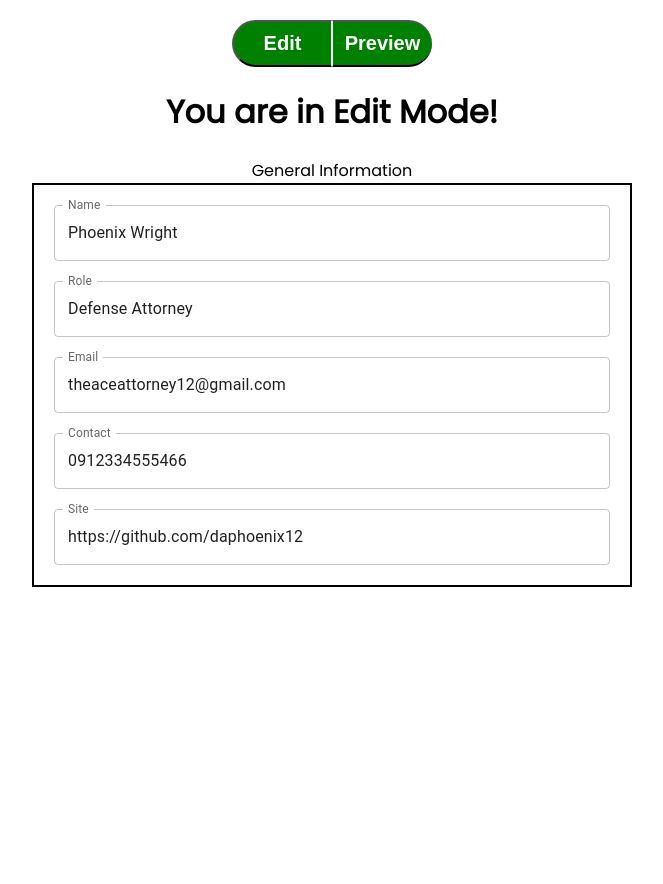
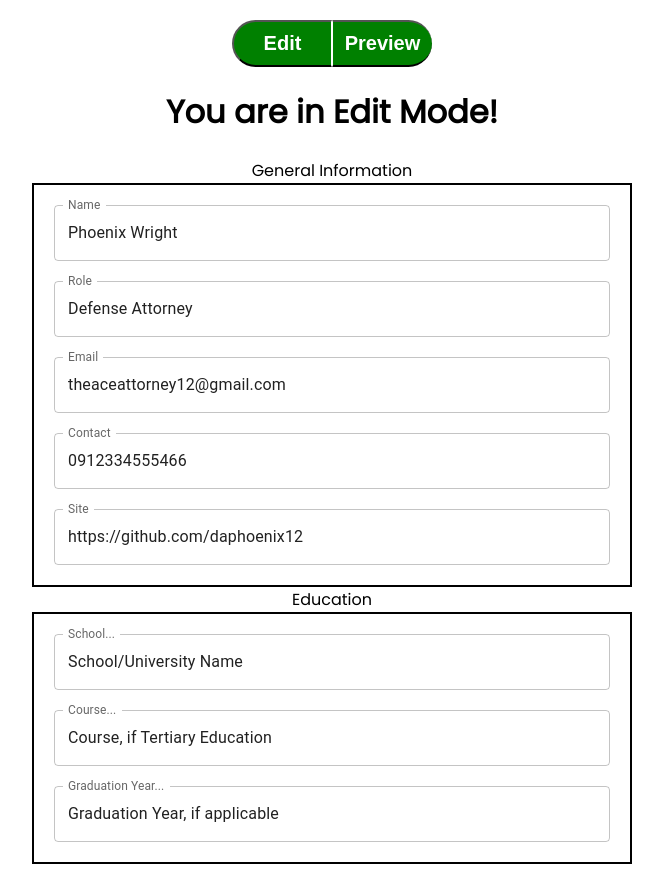
Before and after one commit to bananabread08/cv-app-v2, a React (Create React App) app: page / in a window 1280 px wide. Shown: the whole page, without its empty margins (308-971 px from the left). Before the commit the page ends 800 px from the top, so only its background shows below. Built offline with nearby package versions, Linux system fonts and the light colour scheme.

Commit message:
added Education components

```diff
--- a/src/App.js
+++ b/src/App.js
@@ -1,8 +1,9 @@
 import React, { useState } from 'react';
 import styled from 'styled-components';
 import './App.css';
-import GeneralInfoAlter from './components/GeneralInfoAlter';
+import GeneralInfoEdit from './components/GeneralInfoEdit';
 import GeneralInfoPreview from './components/GeneralInfoPreview';
+import EducationEdit from './components/EducationEdit';
 
 const ModeButton = styled.button`
   background: green;
@@ -76,7 +77,12 @@ function App() {
       {mode ? (
         <div className="edit">
           <h1> You are in Edit Mode!</h1>
-          <GeneralInfoAlter infos={infos} handleChange={handleChange} />
+          <GeneralInfoEdit infos={infos} handleChange={handleChange} />
+          <div>
+            {' '}
+            Education
+            <EducationEdit />
+          </div>
         </div>
       ) : (
         <div className="preview">
--- /dev/null
+++ b/src/components/EducationEdit.js
@@ -0,0 +1,58 @@
+import React, { useState } from 'react';
+import { TextField } from '@mui/material';
+import styled from 'styled-components';
+
+const StyledForm = styled.div`
+  display: flex;
+  flex-direction: column;
+  gap: 20px;
+  border: 2px black solid;
+  padding: 20px;
+  max-width: 600px;
+  margin: 0 auto;
+`;
+
+export default function ExperienceEdit() {
+  const [educationInfos, setEducationInfos] = useState({
+    school: 'School/University Name',
+    gradDate: 'Graduation Year, if applicable',
+    course: 'Course, if Tertiary Education',
+  });
+  const handleChange = (e) => {
+    setEducationInfos({
+      ...educationInfos, //save the current state of  all values
+      [e.target.name]: e.target.value, //utilizes the HTML name attribute of the node that is changed
+    });
+  };
+
+  return (
+    <div>
+      <StyledForm>
+        <TextField
+          id="outlined-basic"
+          label="School..."
+          variant="outlined"
+          name="school"
+          value={educationInfos.school}
+          onChange={handleChange}
+        />
+        <TextField
+          id="outlined-basic"
+          label="Course..."
+          variant="outlined"
+          name="course"
+          value={educationInfos.course}
+          onChange={handleChange}
+        />
+        <TextField
+          id="outlined-basic"
+          label="Graduation Year..."
+          variant="outlined"
+          name="gradDate"
+          value={educationInfos.gradDate}
+          onChange={handleChange}
+        />
+      </StyledForm>
+    </div>
+  );
+}
--- a/src/components/GeneralInfoAlter.js
+++ b/src/components/GeneralInfoEdit.js
@@ -11,7 +11,7 @@ const StyledForm = styled.div`
   max-width: 600px;
   margin: 0 auto;
 `;
-export default function GeneralInfoAlter(props) {
+export default function GeneralInfoEdit(props) {
   return (
     <div>
       General Information
```
Also changed, not shown: src/components/EducationPreview.js (added), src/components/ExperienceAlter.js (deleted), src/components/ExperiencePreview.js (deleted).
